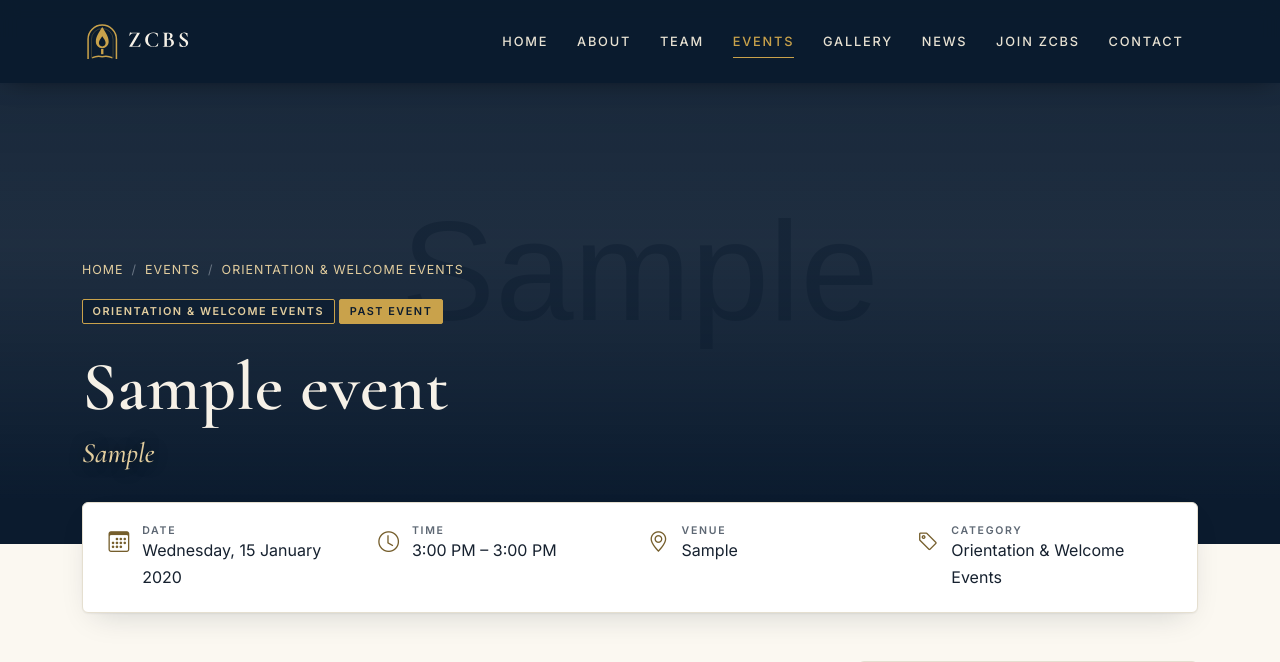
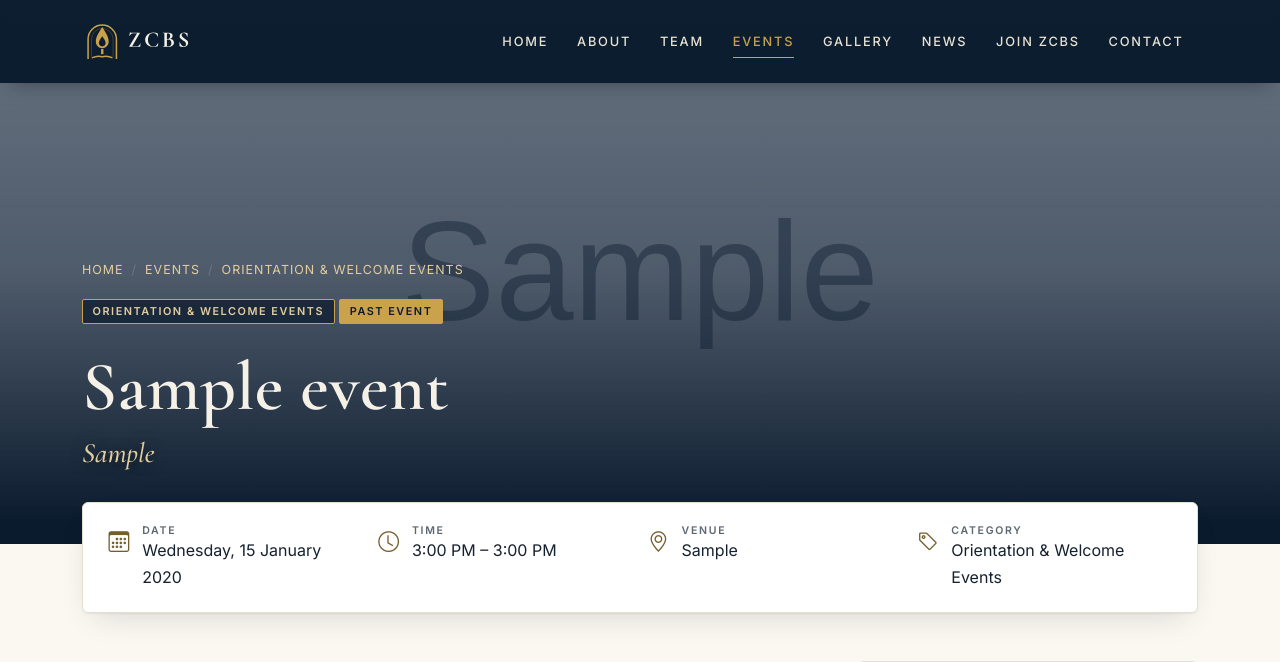
Before and after one commit to Muqtasid-Khan/ZCBS_Website, a Django app: page /events/sample/ in a window 1280 px wide. Shown: the top 662 px of the page. Run offline with Django 5.2, Linux system fonts and the light colour scheme; data comes from the database, SQL or seed files in the repository; tables that the repository leaves empty hold one stand-in row (values such as "Sample post"); grey boxes marked "Sample" are stand-in pictures; parts of the project's set-up code (start-up, migrations or seed data) failed here and were passed over; some libraries are stand-ins or nearby versions.

Commit message:
Modify event cover styles for better visibility
Adjusted the gradient background and opacity for event cover.

```diff
--- a/static/css/site.css
+++ b/static/css/site.css
@@ -271,7 +271,8 @@ input[type="submit"], input[type="button"] {
 @media (max-width:991px){.caspam-sym{font-size:8rem;top:2%}}
 /* Event cover: put the dark overlay ABOVE the poster and lift text contrast */
 .event-cover .bg{z-index:0}
-.event-cover::before{z-index:1;background:linear-gradient(0deg,var(--navy) 8%,color-mix(in srgb,var(--navy) 78%,transparent) 55%,color-mix(in srgb,var(--navy) 88%,transparent))}
+.event-cover::before{z-index:1;background:linear-gradient(0deg,var(--navy) 4%,color-mix(in srgb,var(--navy) 58%,transparent) 50%,color-mix(in srgb,var(--navy) 42%,transparent))}
+.event-cover .bg{opacity:.8}
 .event-cover .container{z-index:2}
 .event-cover .crumbs a{color:var(--gold-l)}
 .event-cover .tag{color:var(--gold-l);background:color-mix(in srgb,var(--navy) 75%,transparent)}
```
